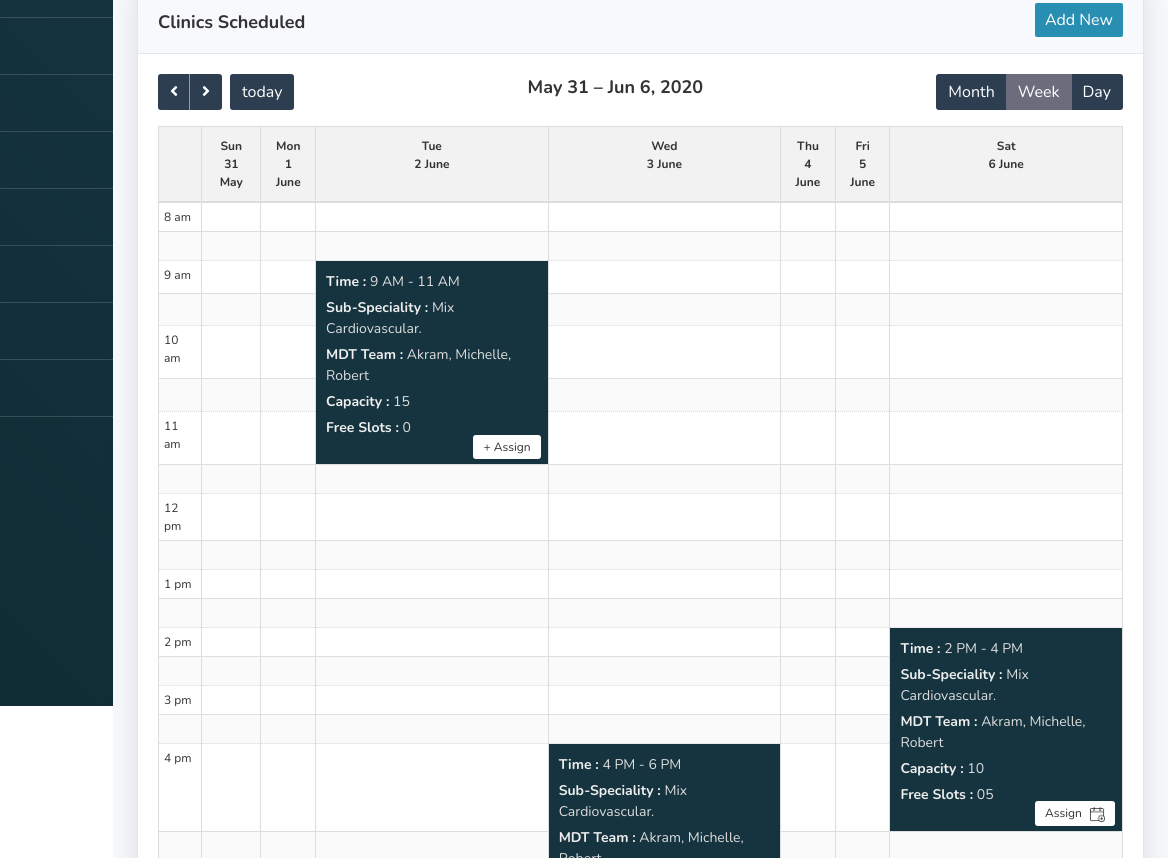
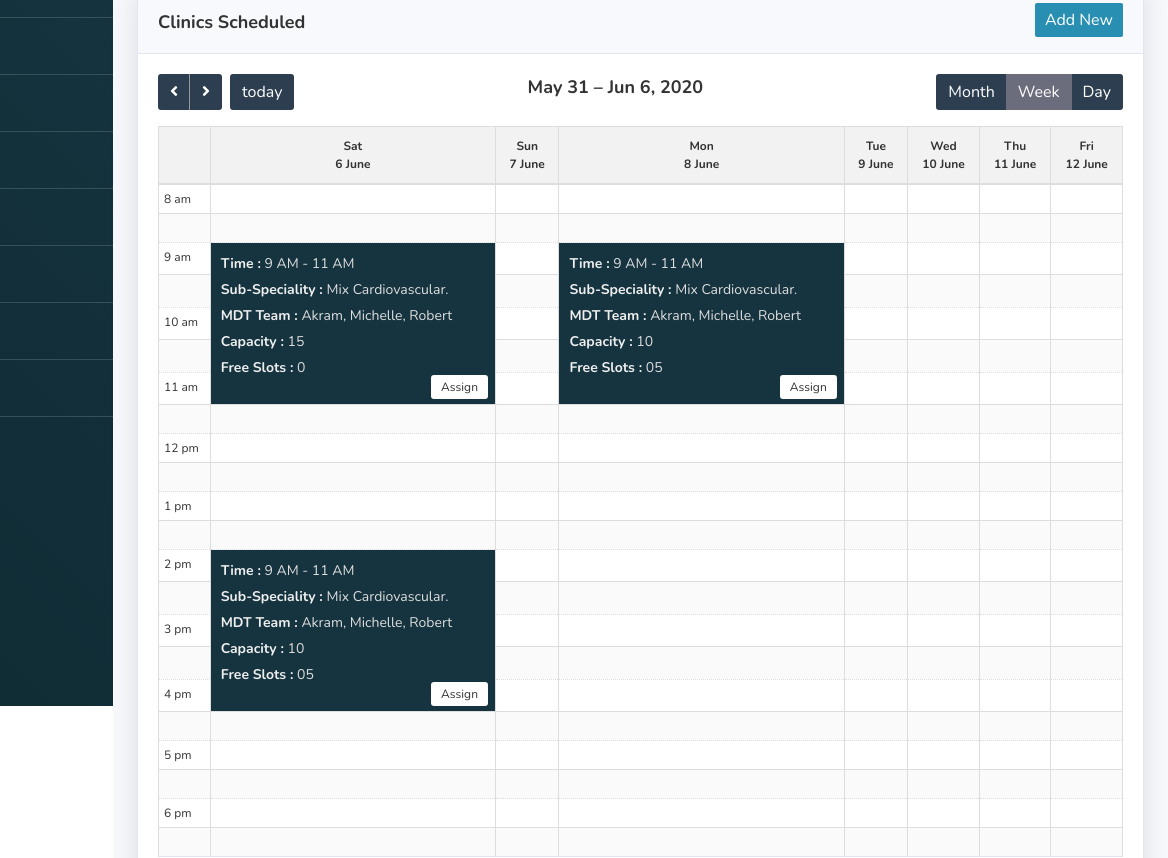
Before and after one commit to mannu1720/vMDT, a website with bundled scripts: page calendar.html in a window 1280 px wide. Shown: the part 94-952 px from the top of the page, 112-1280 px from the left. Built offline with nearby package versions, Linux system fonts and the light colour scheme.

Commit message:
changes scheduled

```diff
--- a/calendar.html
+++ b/calendar.html
@@ -260,33 +260,35 @@
                   <tr>
                     <th></th>
                     <th>
+                      Sat
+                      <div>6 June</div>
+                    </th>
+
+                    <th>
                       Sun
-                      <div>31 May</div>
+                      <div>7 June</div>
                     </th>
                     <th>
                       Mon
-                      <div>1 June</div>
+                      <div>8 June</div>
                     </th>
                     <th>
                       Tue
-                      <div>2 June</div>
+                      <div>9 June</div>
                     </th>
                     <th>
                       Wed
-                      <div>3 June</div>
+                      <div>10 June</div>
                     </th>
                     <th>
                       Thu
-                      <div>4 June</div>
+                      <div>11 June</div>
                     </th>
                     <th>
                       Fri
-                      <div>5 June</div>
+                      <div>12 June</div>
                     </th>
-                    <th>
-                      Sat
-                      <div>6 June</div>
-                    </th>
+
                   </tr>
                 </thead>
                 <tbody>
@@ -312,8 +314,6 @@
                   </tr>
                   <tr>
                     <td>9 am</td>
-                    <td>&nbsp;</td>
-                    <td>&nbsp;</td>
                     <td rowspan="5" style="padding:0; background: #15343f;">
                       <div class="event-main">
                         <div class="event"  >
@@ -331,7 +331,31 @@
                                   <strong>Free Slots :</strong> 0 </li>
                             </ul>
                           </a>
-                            <a href="#" class="pluse-btn" data-toggle="modal" data-target="#myModal2">+ Assign </a>
+                            <a href="#" class="pluse-btn" data-toggle="modal" data-target="#myModal2">Assign </a>
+                          </div>
+                        </div>
+                      </div>
+                    </td>
+                    <!-- <td>&nbsp;</td> -->
+                    <td>&nbsp;</td>
+                    <td rowspan="5" style="padding:0; background: #15343f;">
+                      <div class="event-main">
+                        <div class="event"  >
+                          <div class="event-header">
+                            <a href="scheduled.html">
+                            <ul>
+                              <li> <strong>Time :</strong> 9 AM - 11 AM</li>
+                              <li>
+                                <strong>Sub-Speciality :</strong> Mix Cardiovascular. </li>
+                              <li>
+                                <strong>MDT Team :</strong> Akram, Michelle, Robert </li>
+                              <li>
+                                <strong>Capacity :</strong> 10 </li>
+                                <li>
+                                  <strong>Free Slots :</strong> 05 </li>
+                            </ul>
+                          </a>
+                            <a href="#" class="pluse-btn" data-toggle="modal" data-target="#myModal2">Assign </a>
                           </div>
                         </div>
                       </div>
@@ -343,7 +367,7 @@
                   </tr>
                   <tr>
                     <td>&nbsp;</td>
-                    <td>&nbsp;</td>
+                    <!-- <td>&nbsp;</td> -->
                     <td>&nbsp;</td>
                     <td>&nbsp;</td>
                     <!-- <td>&nbsp;</td> -->
@@ -354,7 +378,7 @@
                   <tr>
                     <td>10 am</td>
                     <td>&nbsp;</td>
-                    <td>&nbsp;</td>
+                    <!-- <td>&nbsp;</td> -->
                     <td>&nbsp;</td>
                     <td>&nbsp;</td>
                     <!-- <td>&nbsp;</td> -->
@@ -365,7 +389,7 @@
                     <td>&nbsp;</td>
                     <td>&nbsp;</td>
                     <td>&nbsp;</td>
-                    <td>&nbsp;</td>
+                    <!-- <td>&nbsp;</td> -->
                     <!-- <td>&nbsp;</td> -->
                     <td>&nbsp;</td>
                     <td>&nbsp;</td>
@@ -376,7 +400,7 @@
                     <td>&nbsp;</td>
                     <!-- <td>&nbsp;</td> -->
                     <td>&nbsp;</td>
-                    <td>&nbsp;</td>
+                    <!-- <td>&nbsp;</td> -->
                     <td>&nbsp;</td>
                     <td>&nbsp;</td>
                     <td>&nbsp;</td>
@@ -435,22 +459,13 @@
                   </tr>
                   <tr>
                     <td>2 pm</td>
-                    <td>
-
-                    </td>
-                    <td>&nbsp;</td>
-                    <td>&nbsp;</td>
-                    <td>&nbsp;</td>
-                    <td>&nbsp;</td>
-                    <td>&nbsp;</td>
-                    <td rowspan="5" style="padding:0; background: #15343f;"">
-
+                    <td rowspan="5" style="padding:0; background: #15343f;">
                       <div class="event-main">
-                        <div class="event">
+                        <div class="event"  >
                           <div class="event-header">
                             <a href="scheduled.html">
                             <ul>
-                              <li> <strong>Time :</strong> 2 PM - 4 PM</li>
+                              <li> <strong>Time :</strong> 9 AM - 11 AM</li>
                               <li>
                                 <strong>Sub-Speciality :</strong> Mix Cardiovascular. </li>
                               <li>
@@ -461,12 +476,21 @@
                                   <strong>Free Slots :</strong> 05 </li>
                             </ul>
                           </a>
-                          <a href="#" class="pluse-btn" data-toggle="modal" data-target="#myModal2"> Assign <img src="img/event.png" alt=""> </a>
+                            <a href="#" class="pluse-btn" data-toggle="modal" data-target="#myModal2">Assign </a>
                           </div>
                         </div>
                       </div>
+                    </td>
+                    <td>
 
                     </td>
+                    <td>&nbsp;</td>
+                    <td>&nbsp;</td>
+                    <td>&nbsp;</td>
+                    <td>&nbsp;</td>
+                    <td>&nbsp;</td>
+
+
                   </tr>
                   <tr>
                     <td>&nbsp;</td>
@@ -503,29 +527,7 @@
                     <td>&nbsp;</td>
                     <td>&nbsp;</td>
                     <td>&nbsp;</td>
-                    <td rowspan="5" style="padding:0; background: #15343f;"">
-                      <div class="event-main">
-                        <div class="event">
-                          <div class="event-header">
-                            <a href="scheduled.html">
-                              <ul>
-                                <li> <strong>Time :</strong> 4 PM - 6 PM</li>
-                                <li>
-                                  <strong>Sub-Speciality :</strong> Mix Cardiovascular. </li>
-                                <li>
-                                  <strong>MDT Team :</strong> Akram, Michelle, Robert </li>
-                                <li>
-                                  <strong>Capacity :</strong> 12 </li>
-                                  <li>
-                                    <strong>Free Slots :</strong> 03 </li>
-                              </ul>
-                            </a>
-                            <a href="#" class="pluse-btn" data-toggle="modal" data-target="#myModal2"> Assign <img src="img/event.png" alt=""> </a>
-                          </div>
-                        </div>
-                      </div>
-            </div>
-            </td>
+                    <td>&nbsp;</td>
             <td>&nbsp;</td>
             <!-- <td>&nbsp;</td> -->
             <td>&nbsp;</td>
@@ -537,7 +539,7 @@
               <td>&nbsp;</td>
               <td>&nbsp;</td>
               <td>&nbsp;</td>
-              <!-- <td>&nbsp;</td> -->
+              <td>&nbsp;</td>
               <td>&nbsp;</td>
             </tr>
             <tr>
@@ -546,7 +548,7 @@
               <td>&nbsp;</td>
               <td>&nbsp;</td>
               <td>&nbsp;</td>
-              <!-- <td>&nbsp;</td> -->
+              <td>&nbsp;</td>
               <td>&nbsp;</td>
               <td>&nbsp;</td>
             </tr>
@@ -555,7 +557,7 @@
               <td>&nbsp;</td>
               <td>&nbsp;</td>
               <td>&nbsp;</td>
-              <!-- <td>&nbsp;</td> -->
+              <td>&nbsp;</td>
               <td>&nbsp;</td>
               <td>&nbsp;</td>
               <td>&nbsp;</td>
@@ -563,7 +565,7 @@
             <tr>
               <td>6 pm</td>
               <td>&nbsp;</td>
-              <!-- <td>&nbsp;</td> -->
+              <td>&nbsp;</td>
               <td>&nbsp;</td>
               <td>&nbsp;</td>
               <td>&nbsp;</td>
```
